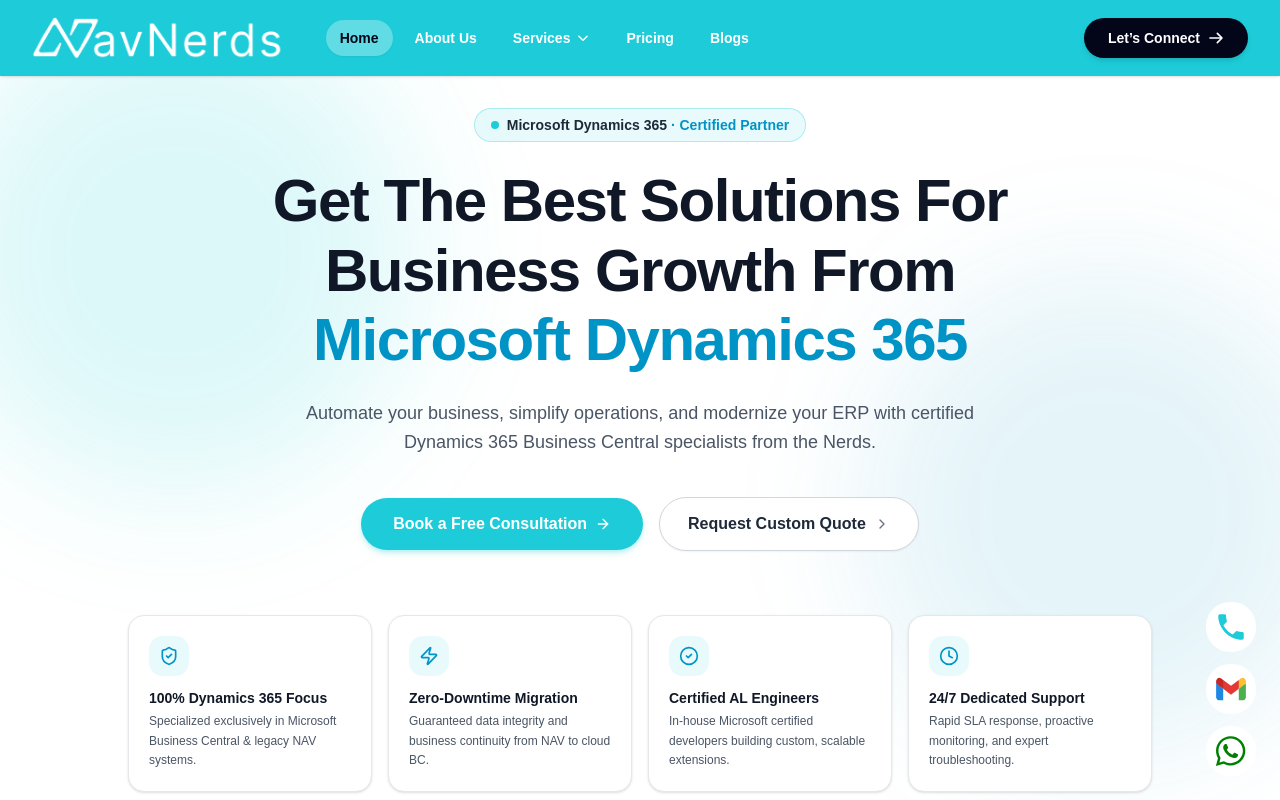
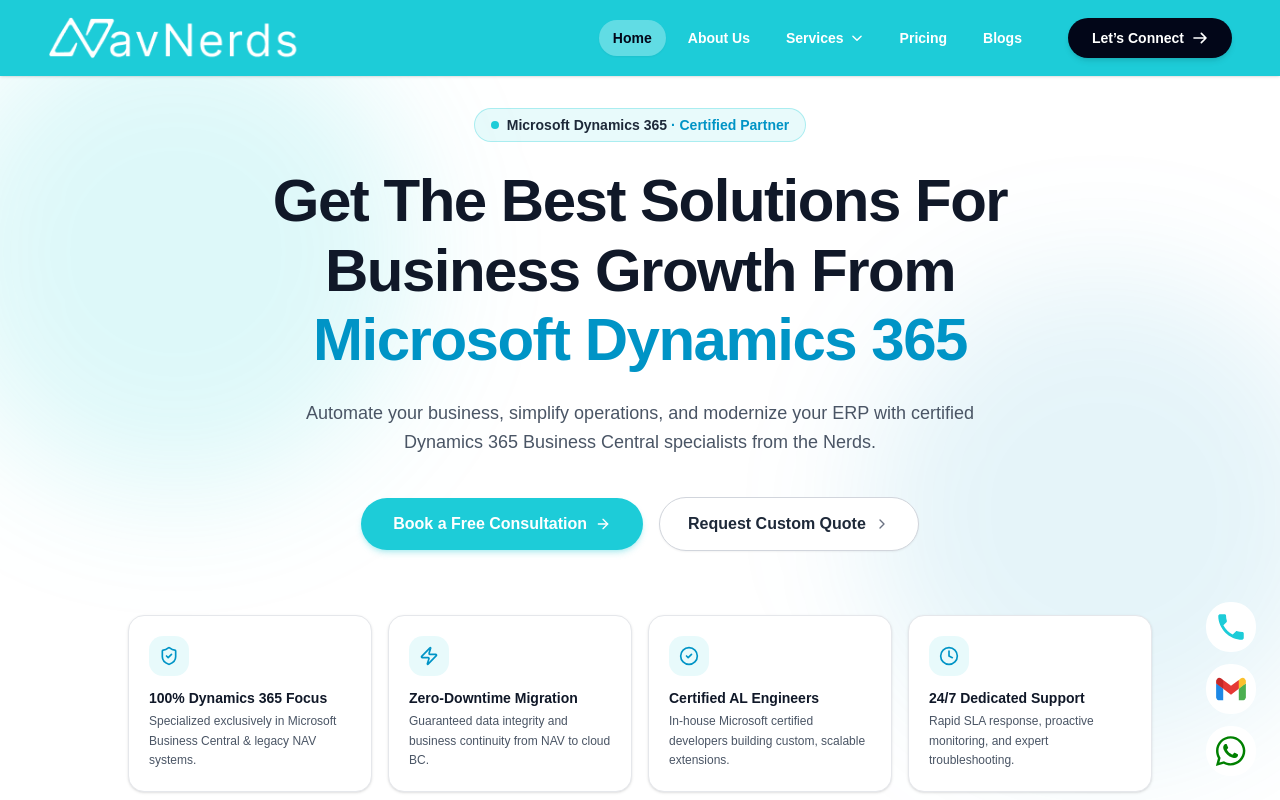
Before and after one commit to Siddhant206/nav-nerds-web-development, a Next.js app: page / in a window 1280 px wide. Shown: the top 800 px of the page. Built offline with nearby package versions, Linux system fonts and the light colour scheme.

Commit message:
feat: logo pinned to far-left edge, nav links and CTA grouped on right edge

```diff
--- a/src/component/Navbar/index.jsx
+++ b/src/component/Navbar/index.jsx
@@ -70,10 +70,9 @@
         isScrolled ? "shadow-md" : "shadow-sm"
       }`}
     >
-      <div className="max-w-7xl mx-auto px-4 sm:px-6 lg:px-8 py-3 flex items-center justify-between">
-        {/* Left Side: Logo + Navigation Links */}
-        <div className="flex items-center gap-6 lg:gap-10">
-          {/* Brand Logo */}
+      {/* Full width container spanning edge-to-edge */}
+      <div className="w-full px-4 sm:px-8 lg:px-12 py-3 flex items-center justify-between">
+        {/* Far Left: NavNerds Logo */}
         <Link href="/" className="flex items-center gap-2 group shrink-0">
           <div className="relative overflow-hidden py-1">
             <Image
@@ -87,7 +86,9 @@
           </div>
         </Link>
 
-          {/* Desktop Navigation Links (Aligned to Left beside Logo) */}
+        {/* Far Right Group: Navigation Menu Links + Let's Connect Button */}
+        <div className="flex items-center gap-4 lg:gap-8">
+          {/* Desktop Navigation Links */}
           <nav className="hidden md:flex items-center gap-1 lg:gap-2">
             {navLinks.map((link) =>
               link.children ? (
@@ -124,7 +125,7 @@
 
                   {/* Services Dropdown Card */}
                   {isServicesOpen && (
-                    <div className="absolute top-full left-0 pt-2 w-80 animate-in fade-in slide-in-from-top-2 duration-200">
+                    <div className="absolute top-full right-0 pt-2 w-80 animate-in fade-in slide-in-from-top-2 duration-200">
                       <div className="rounded-2xl bg-white border border-slate-200 shadow-2xl p-2">
                         <div className="px-3 py-2 border-b border-slate-100 mb-1">
                           <p className="text-[11px] font-bold uppercase tracking-wider text-[#0094C6]">
@@ -174,10 +175,9 @@
               )
             )}
           </nav>
-        </div>
 
-        {/* Right Side: Let's Connect CTA Button */}
-        <div className="hidden md:flex items-center gap-3">
+          {/* Let's Connect CTA Button (Far Right) */}
+          <div className="hidden md:flex items-center shrink-0">
             <Link
               href="/contact-us"
               className="group relative inline-flex items-center gap-2 px-6 py-2.5 rounded-full text-sm font-bold text-white bg-slate-950 hover:bg-black transition-all duration-300 shadow-md hover:scale-105 active:scale-95"
@@ -210,6 +210,7 @@
               )}
             </svg>
           </button>
+        </div>
       </div>
 
       {/* Mobile Drawer Menu */}
```
Lines whose indentation alone changed are shown as unchanged.
